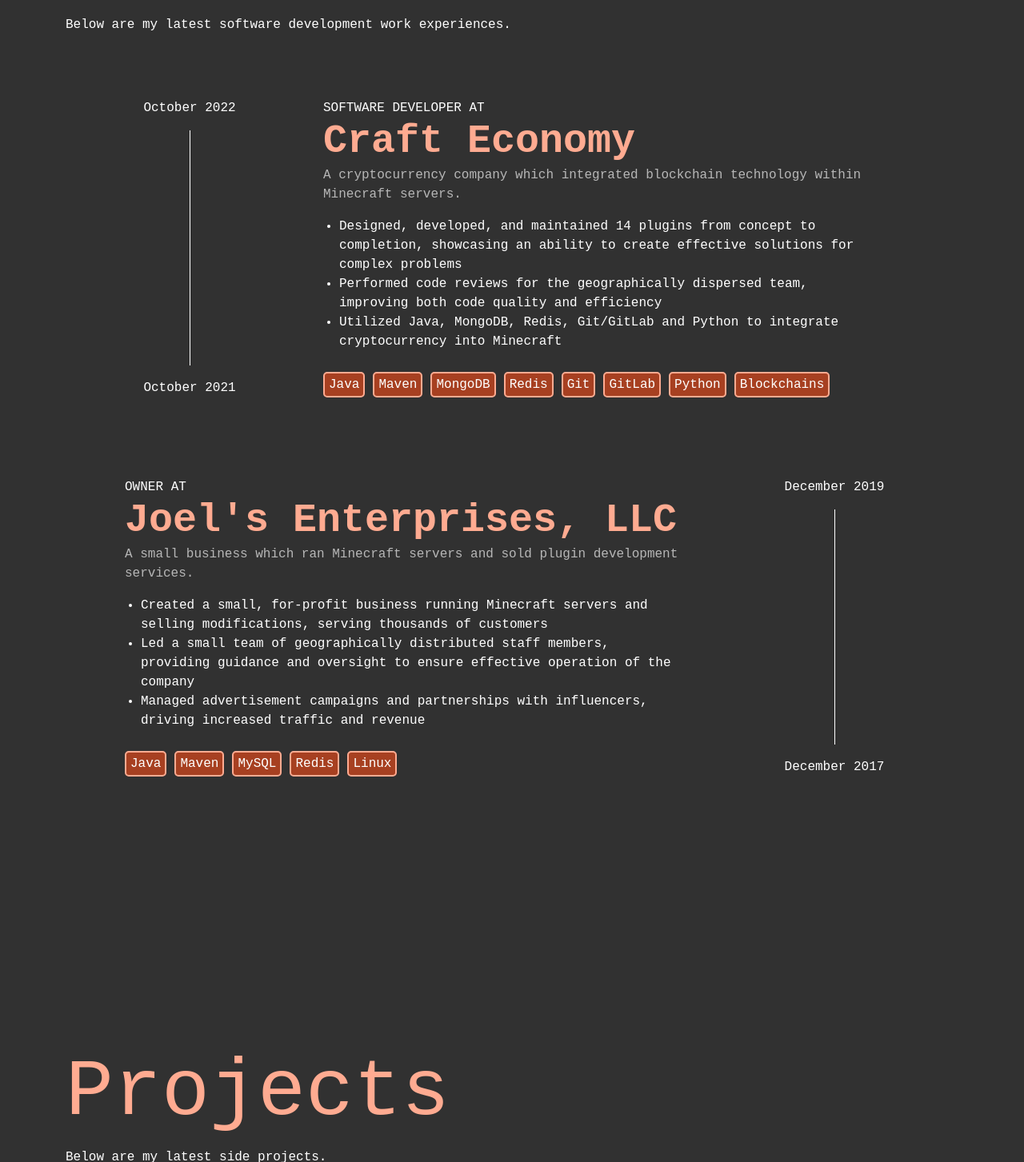
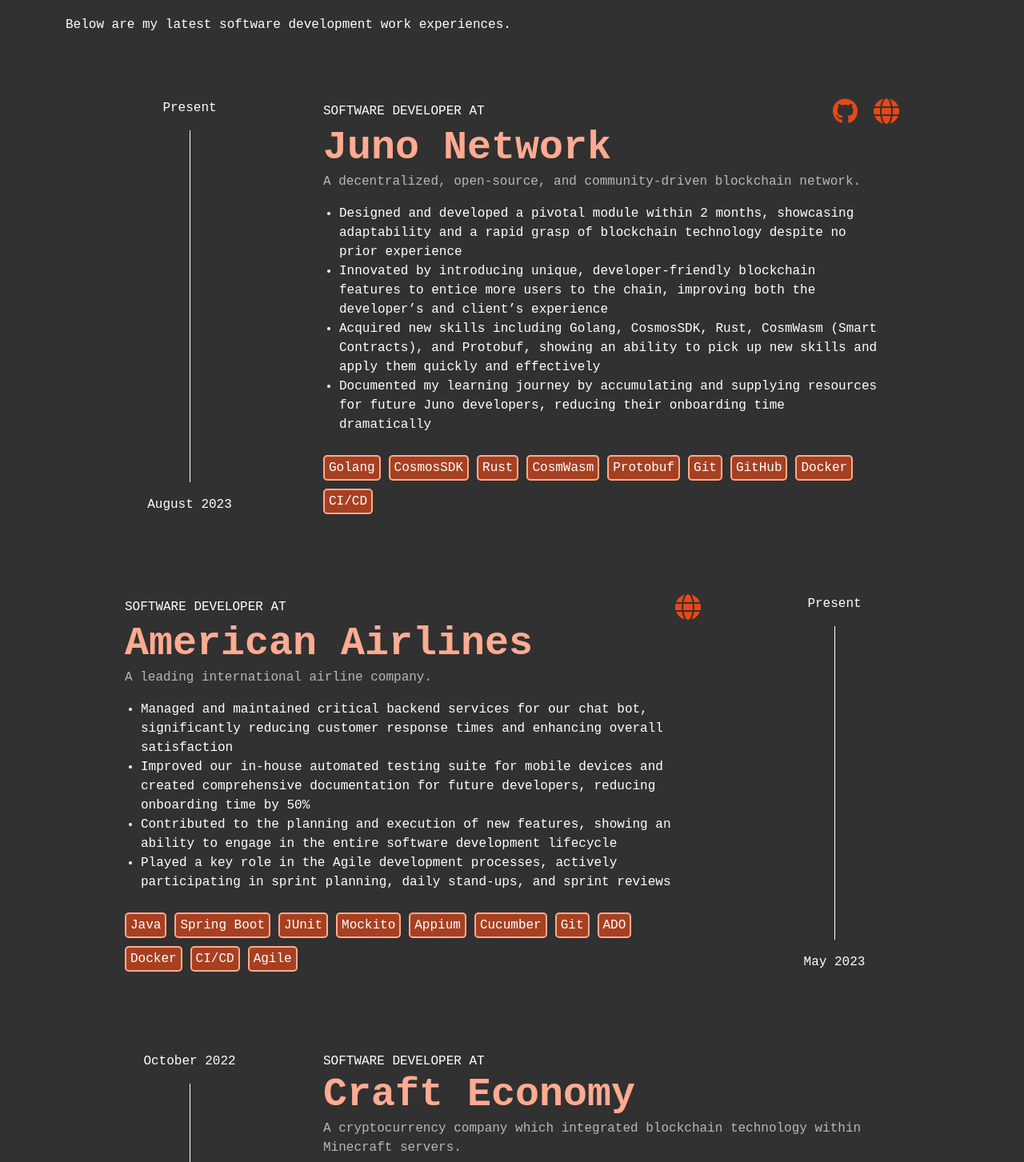
Before and after one commit to joelsmith-2019/joelsmith-2019.github.io, a React (Create React App) app: page / in a window 1280 px wide. Shown: the part 1717-3170 px from the top of the page at 80% size. Built offline with nearby package versions, Linux system fonts and the light colour scheme.

Commit message:
Update Experience, Projects, & Skills

```diff
--- a/src/components/about/About.js
+++ b/src/components/about/About.js
@@ -26,11 +26,11 @@
                             </p>
                             <p>
                                 Some of my favorite programming languages and technologies that I have been recently working
-                                with include Java, TypeScript, and Angular. Besides programming, I spend my free time
-                                researching and getting involved in cryptocurrency.
+                                with include Java, TypeScript, Angular, Golang, CosmosSDK, Rust, and CosmWasm. In addition to
+                                programming, I spend my free time researching and getting involved in cryptocurrency.
                             </p>
                             <p>
-                                Actively, I am seeking an opportunity to not only gain hands-on experience in the software industry
+                                I am actively seeking an opportunity to not only gain hands-on experience in the software industry
                                 and expand upon my technical skillset, but to also provide meaningful value to a development team.
                                 Please feel free to contact me if you'd like to discuss potential collaboration or job opportunities.
                             </p>
--- a/src/components/experience/Experience.js
+++ b/src/components/experience/Experience.js
@@ -4,6 +4,42 @@
 
     // Array of all projects
     let projects = [
+        {
+            startDate: "August 2023",
+            endDate: "Present",
+            title: "Juno Network",
+            description: "A decentralized, open-source, and community-driven blockchain network.",
+            role: "Software Developer",
+            isSideProject: false,
+            points: [
+                "Designed and developed a pivotal module within 2 months, showcasing adaptability and a rapid grasp of blockchain technology despite no prior experience",
+                "Innovated by introducing unique, developer-friendly blockchain features to entice more users to the chain, improving both the developer’s and client’s experience",
+                "Acquired new skills including Golang, CosmosSDK, Rust, CosmWasm (Smart Contracts), and Protobuf, showing an ability to pick up new skills and apply them quickly and effectively",
+                "Documented my learning journey by accumulating and supplying resources for future Juno developers, reducing their onboarding time dramatically"
+            ],
+            skills: ["Golang", "CosmosSDK", "Rust", "CosmWasm", "Protobuf", "Git", "GitHub", "Docker", "CI/CD"],
+            github: "https://github.com/CosmosContracts/juno",
+            website: "https://junonetwork.io/",
+            demo: "",
+        },
+        {
+            startDate: "May 2023",
+            endDate: "Present",
+            title: "American Airlines",
+            description: "A leading international airline company.",
+            role: "Software Developer",
+            isSideProject: false,
+            points: [
+                "Managed and maintained critical backend services for our chat bot, significantly reducing customer response times and enhancing overall satisfaction",
+                "Improved our in-house automated testing suite for mobile devices and created comprehensive documentation for future developers, reducing onboarding time by 50%",
+                "Contributed to the planning and execution of new features, showing an ability to engage in the entire software development lifecycle",
+                "Played a key role in the Agile development processes, actively participating in sprint planning, daily stand-ups, and sprint reviews"
+            ],
+            skills: ["Java", "Spring Boot", "JUnit", "Mockito", "Appium", "Cucumber", "Git", "ADO", "Docker", "CI/CD", "Agile"],
+            github: "",
+            website: "https://www.aa.com/",
+            demo: "",
+        },
         {
             startDate: "October 2021",
             endDate: "October 2022",
@@ -12,8 +48,9 @@
             role: "Software Developer",
             isSideProject: false,
             points: [
-                "Designed, developed, and maintained 14 plugins from concept to completion, showcasing an ability to create effective solutions for complex problems",
+                "Developed and maintained 14 plugins from concept to completion, showcasing an ability to create effective solutions for complex problems",
                 "Performed code reviews for the geographically dispersed team, improving both code quality and efficiency",
+                "Designed and implemented analytical software for tracking player interactions during multiple alpha-testing sessions with stakeholders and early supporters, providing valuable insights for future improvements",
                 "Utilized Java, MongoDB, Redis, Git/GitLab and Python to integrate cryptocurrency into Minecraft"
             ],
             skills: ["Java", "Maven", "MongoDB", "Redis", "Git", "GitLab", "Python", "Blockchains"],
--- a/src/components/projects/Projects.js
+++ b/src/components/projects/Projects.js
@@ -4,6 +4,24 @@
 
     // Array of all projects
     let projects = [
+        {
+            startDate: "April 2023",
+            endDate: "May 2023",
+            title: "Jordle",
+            description: "An open-source web application based off the popular game, Wordle.",
+            role: "Developer",
+            isSideProject: true,
+            points: [
+                "Developed and launched Jordle, an innovative word game application that builds upon the popular Wordle concept",
+                "Introduced diverse game modes such as daily challenges, unlimited play, custom games, and a build-your-own feature for users to create and share their custom games",
+                "Leveraged multiple backend APIs to facilitate word validation, emphasizing a strong understanding of API integration and data validation processes",
+                "Demonstrated proficiency in designing responsive user interfaces by implementing adaptive layouts for Jordle, ensuring optimal user experience across various device types and screen sizes"
+            ],
+            skills: ["JavaScript", "TypeScript", "React", "Git", "GitHub", "CI/CD"],
+            github: "https://github.com/joelsmith-2019/jordle",
+            website: "https://jordle.joelsmith.io",
+            demo: "",
+        },
         {
             startDate: "September 2022",
             endDate: "April 2023",
--- a/src/components/skills/Skills.js
+++ b/src/components/skills/Skills.js
@@ -15,19 +15,23 @@
 
     // List of back-end skills
     let backSkills = [
-        "Git",
         "Java",
         "Maven",
         "Spring Boot",
+        "Golang",
+        "CosmosSDK",
+        "Rust",
+        "CosmWasm",
+        "Protobuf",
         "Node",
         "Express",
         "Python",
-        "Rust",
         "MongoDB",
         "SQL",
         "Redis",
         "Linux",
         "Docker",
+        "Kubernetes",
         "Dapr",
         "Microservices",
         "Blockchains",
@@ -36,9 +40,12 @@
 
     // List of other skills
     let otherSkills = [
+        "Git",
         "GitHub",
         "GitLab",
+        "ADO",
         "Jira",
+        "CI/CD",
         "UMLs",
         "Flowcharts",
         "Wireframes"
```
Also changed, not shown: 1 other file (tests, documents, lock files or other folders).
